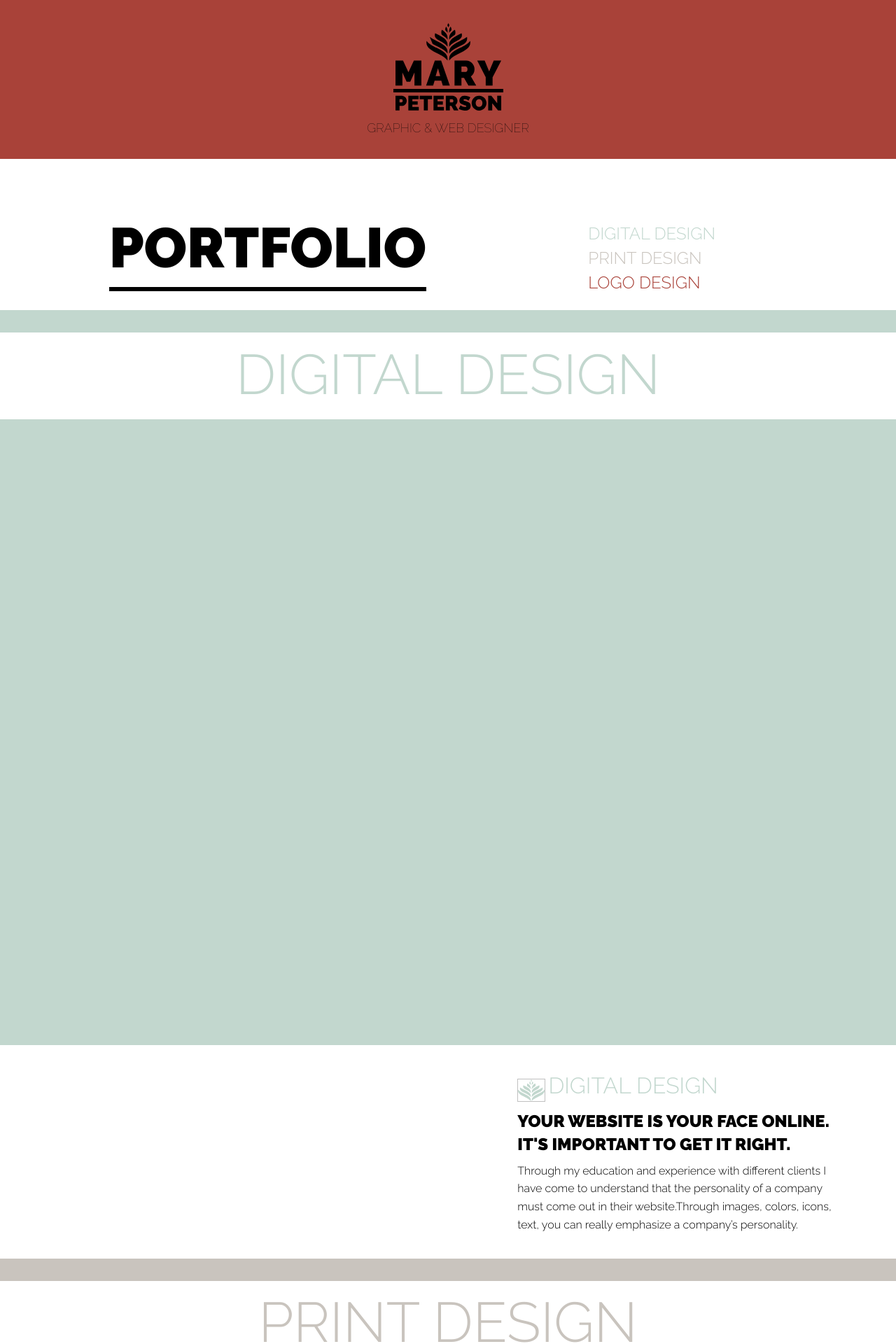
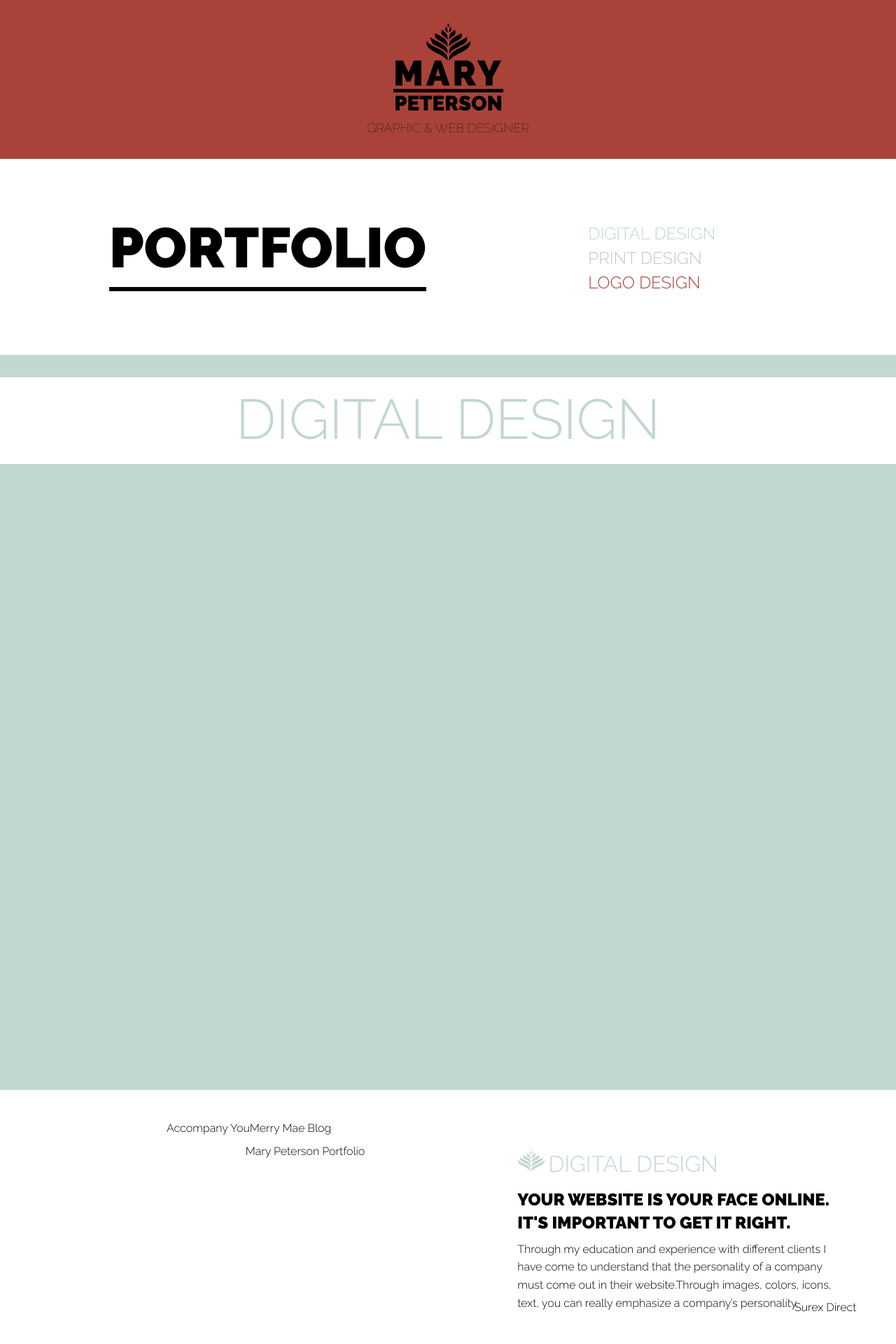
Before and after one commit to kjduncan/MaryPeterson-www, a Jekyll site: the page built from portfolio/index.html, in a window 1280 px wide. Shown: the top 1920 px of the page at 70% size. Built offline with Jekyll 4.4.1, drawn with Linux system fonts in a browser that asks for light colours; nearby versions of some CDN libraries.

Commit message:
footer section porftolio page, tags for images

```diff
--- a/assets/css/styles.css
+++ b/assets/css/styles.css
@@ -1596,12 +1596,24 @@
 body .portfolio .content-wrapper {
   background-color: white;
 }
+body .portfolio .portfolio-1 {
+  margin-bottom: 64px;
+}
 body .portfolio .portfolio-2 {
   background-color: #c2d7ce;
   padding: 32px 0;
   height: 1050px;
   margin-bottom: 32px;
 }
+body .portfolio .portfolio-3 {
+  padding: 48px 0;
+}
+body .portfolio .portfolio-3 .tag {
+  position: relative;
+  float: right;
+  bottom: 40px;
+  left: 16px;
+}
 body .portfolio .portfolio-4 {
   background-color: #c9c4be;
   padding: 32px 0;
@@ -1618,6 +1630,12 @@
 }
 body .portfolio .portfolio-7 {
   padding: 48px 0;
+}
+body .portfolio-footer {
+  background-image: url(../images/images/header_background.png);
+  height: 160px;
+  width: 100%;
+  margin-top: 280px;
 }
 
 a {
--- a/portfolio/index.html
+++ b/portfolio/index.html
@@ -3,6 +3,7 @@
 ---
 
 <div class="portfolio">
+  <section class="portfolio-1">
   <div class="row">
       <div class="small-8 columns">
           <h1 class="title">PORTFOLIO</h1>
@@ -15,6 +16,7 @@
         </ul>
       </div>
   </div>
+</section>
   <section class="portfolio-2">
 
       <div class="title-wrapper">
@@ -33,15 +35,21 @@
           <div class="row">
             <div class="small-4 columns">
               <img src="../assets/images/images/mini_desktop_one.png" alt="">
+              <h6 class="tag">Merry Mae Blog</h6>
               <img src="../assets/images/images/mini_desktop_two.png" alt="">
+              <h6 class="tag">Accompany You</h6>
               <img src="../assets/images/images/mini_desktop_three.png" alt="">
+              <h6 class="tag" style="left:64px;">Mary Peterson Portfolio</h6>
             </div>
             <div class="small-6 small-push-1 columns">
-              <img class="dib icon_logo_green_sm"  alt="">
+              <div class="dib icon_logo_green_sm"></div>
               <h3 class="digital dib">DIGITAL DESIGN</h3>
               <h4><strong>YOUR WEBSITE IS YOUR FACE ONLINE.<br>IT'S IMPORTANT TO GET IT RIGHT.</strong></h4>
               <p>Through my education and experience with different clients I have come to understand that the personality of a company must come out in their website.Through images, colors, icons, text, you can really emphasize a company’s personality.</p>
-              <img src="../assets/images/images/medium_desktop_surex_about_us.jpg" alt="">
+              <div class="small-12 small-pull-4">
+              <img src="../assets/images/images/medium_desktop_surex_about_us.jpg" style="max-width:125%;position:relative;right:48px"alt="">
+              <h6 class="tag">Surex Direct</h6>
+              </div>
             </div>
           </div>
         </section>
@@ -80,7 +88,7 @@
           </div>
 
           <div class="small-6 small-push-1 columns">
-            <img class="dib icon_logo_gray_sm"  alt="">
+            <div class="dib icon_logo_gray_sm"></div>
             <h3 class="print dib">PRINT DESIGN</h3>
             <h4><strong>JUST AS YOUR WEBSITE TELLS ABOUT YOU, THE QUALITY <br>AND DESIGN OF PRINT MATERIAL IS JUST AS IMPORTANT <br>TO <br>CREATING A BUSINESS PERSONALITY</strong></h4>
             <p>Print design is my original love. I love designing something on the computer or by hand and seeing the outcome that is beautiful, communicates well, and tells a story. There’s nothing better.</p>
@@ -99,7 +107,7 @@
         </section>
         <section class="portfolio-7">
           <div class="small-6 small-push-1 columns">
-            <img class="dib icon_logo_red_sm"  alt="">
+            <div class="dib icon_logo_red_sm"></div>
             <h3 class="logo dib">LOGO DESIGN</h3>
             <h5><strong>THE MODERN BEAUTY PROJECT</strong></h5>
             <h6>DESCRIPTION</h6>
@@ -109,4 +117,7 @@
             <p style="margin-bottom:40px;">Illustration, Layout, Graphic Design</p>
           </div>
         </section>
+        <section class="portfolio-footer">
+
+        </section>
 </div>
```
Also changed, not shown: _assets/_sass/styles.scss (+19 -0 lines), 2 other files.
